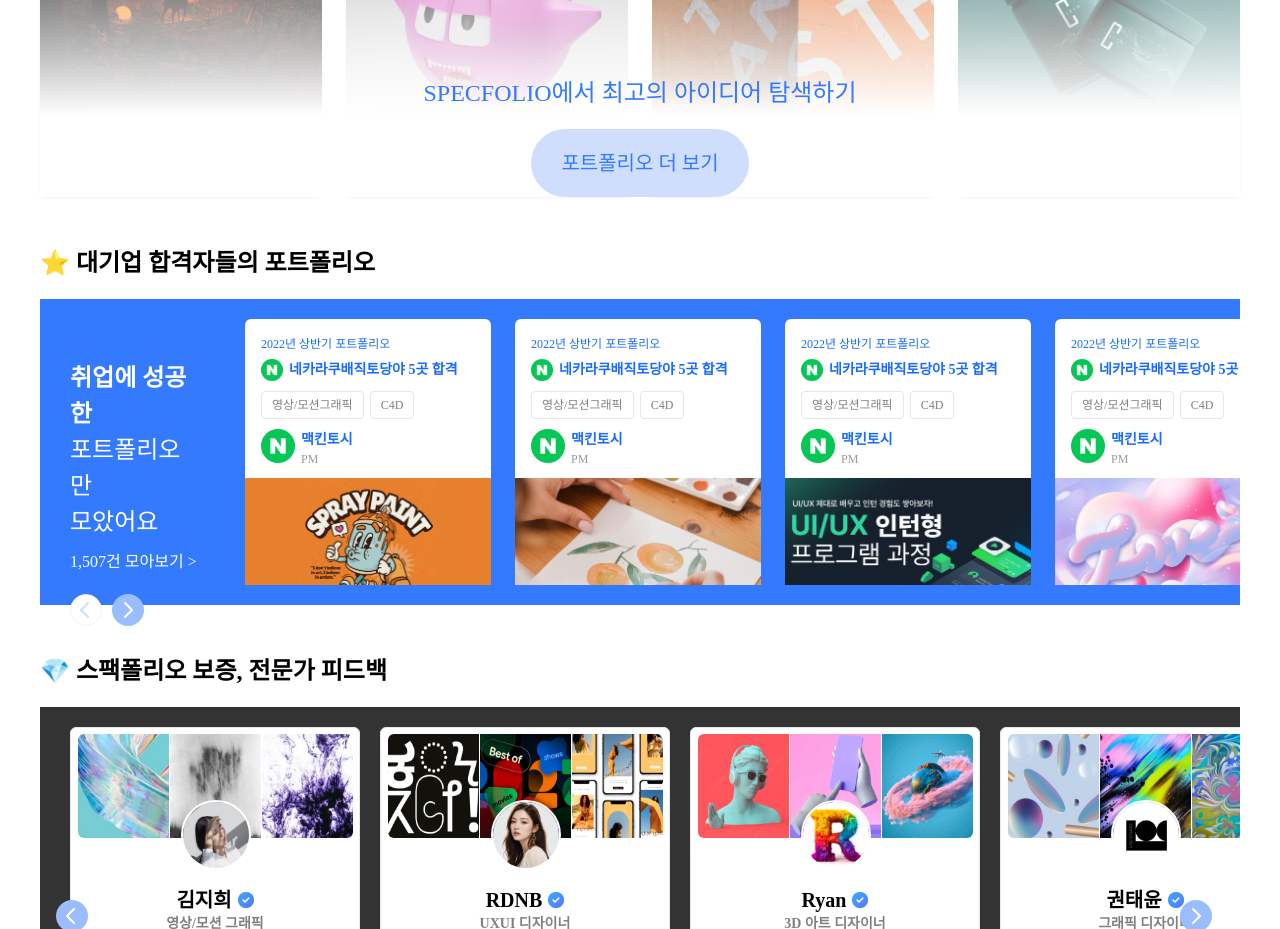
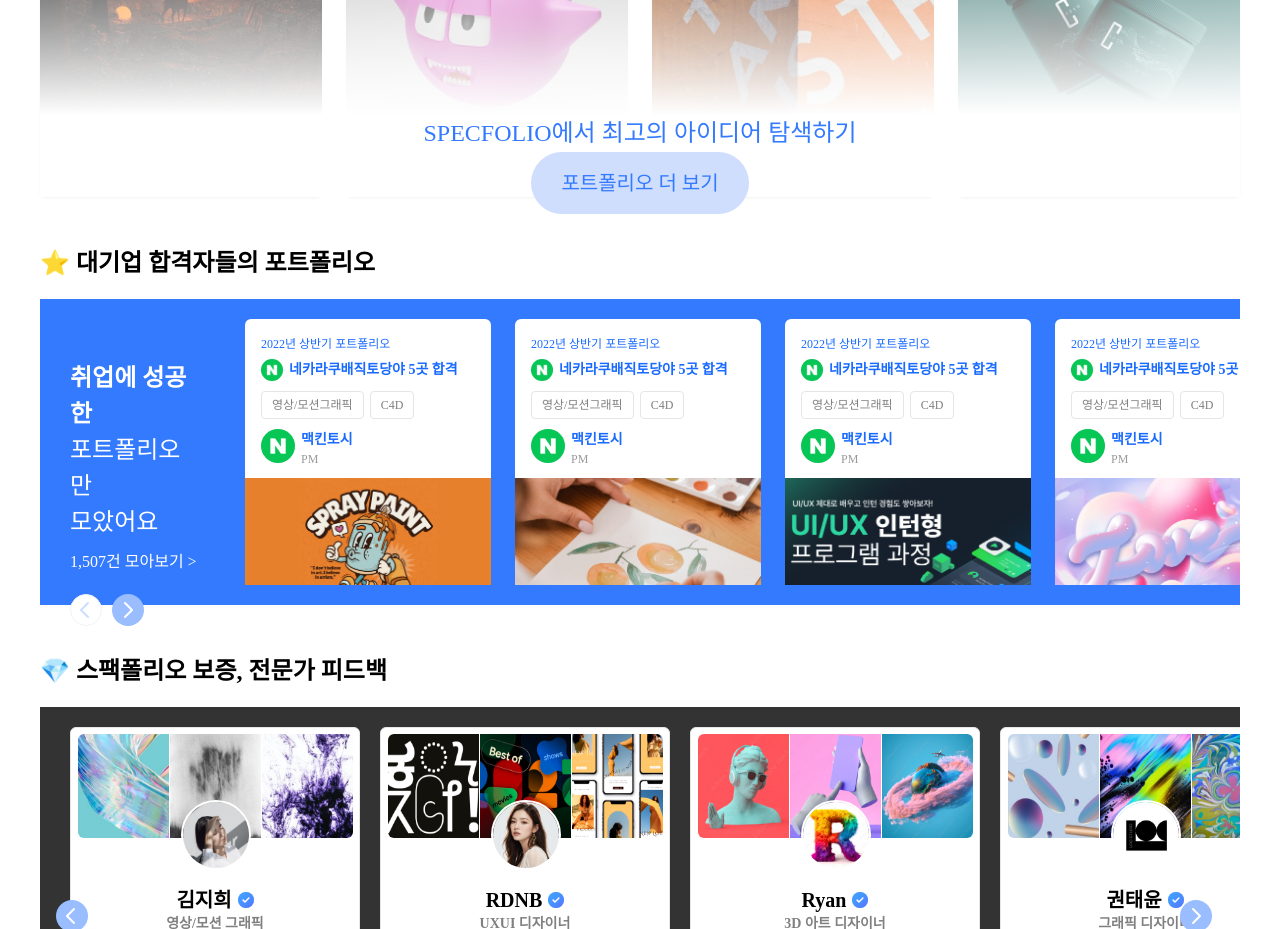
Before and after one commit to 9weeks-app-web/Team-7, a React (Vite) app: page / in a window 1280 px wide. Shown: the part 1800-2729 px from the top of the page. Built offline with nearby package versions, Linux system fonts and the light colour scheme; a web font is replaced by a local one.

Commit message:
Feat: redirect 링크 추가

```diff
--- a/src/pages/Home.tsx
+++ b/src/pages/Home.tsx
@@ -4,7 +4,7 @@
 import SuccessfulPortfolio from "../components/successfulPortfolio/SuccessfulPortfolio";
 import ProfessionalList from "../components/professional/ProfessionalList";
 import RecomendCreator from "../components/recommendCreator/RecommendCreator";
-import { useSearchParams } from "react-router-dom";
+import { Link, useSearchParams } from "react-router-dom";
 import { useState } from "react";
 import FilterPopup from "../components/filterPopup/FilterPopup";
 import FilterButton from "../components/home/FilterButton";
@@ -45,9 +45,12 @@
                 <p className="text-primary-80 text-2xl mb-s-2">
                   SPECFOLIO에서 최고의 아이디어 탐색하기
                 </p>
-                <button className="text-primary-80 text-xl bg-[rgb(207,222,252)] py-s-2 px-s-3 rounded-full">
+                <Link
+                  to={"/portfolio"}
+                  className="text-primary-80 text-xl bg-[rgb(207,222,252)] py-s-2 px-s-3 rounded-full"
+                >
                   포트폴리오 더 보기
-                </button>
+                </Link>
               </div>
             </div>
           </div>
```
